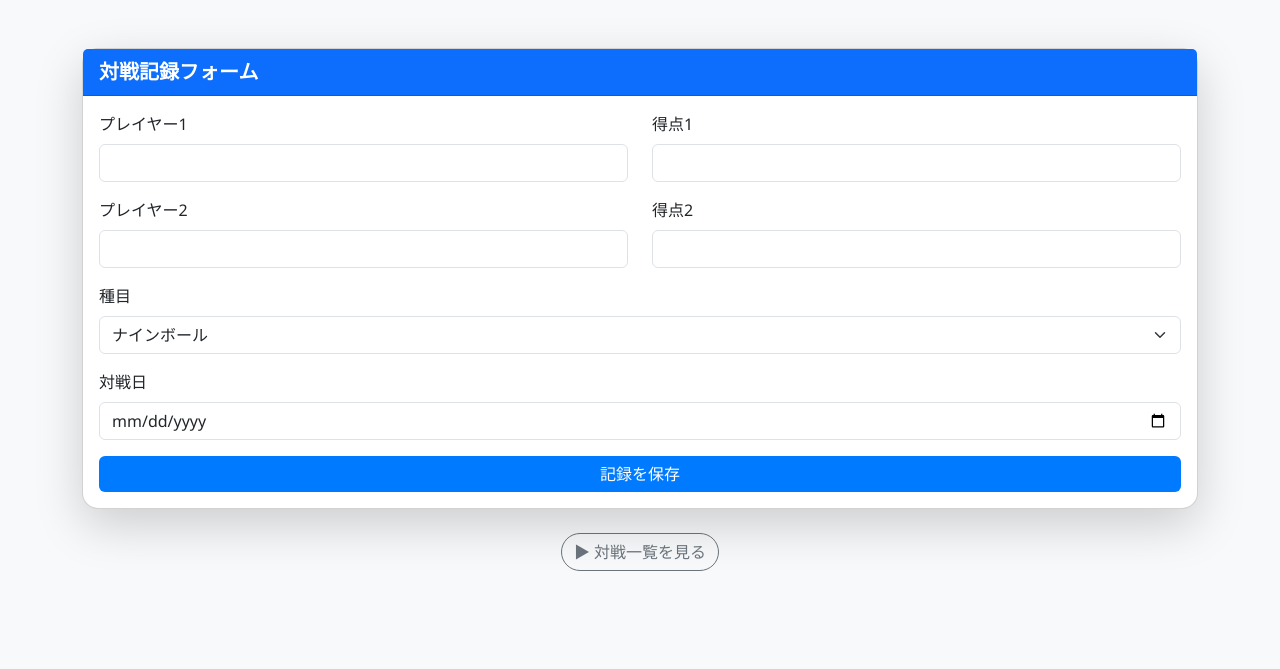
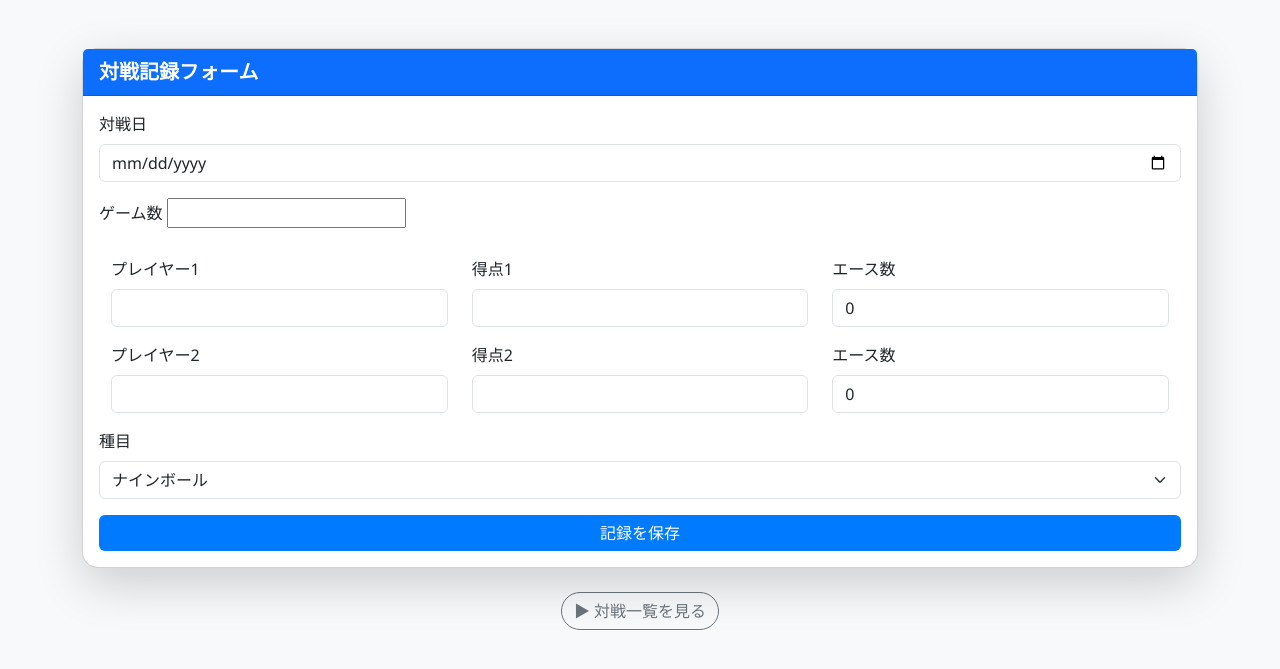
Before and after one commit to nroba/9balls, a Flask app: page / in a window 1280 px wide. Shown: the top 669 px of the page. Run offline with Flask 3, Linux system fonts and the light colour scheme.

Commit message:
エース数追加

```diff
--- a/app.py
+++ b/app.py
@@ -14,12 +14,16 @@ def index():
 
 @app.route('/submit', methods=['POST'])
 def submit():
+    games = int(request.form['games'])
     player1 = request.form['player1']
     player2 = request.form['player2']
     game_type = request.form['game_type']
     date = request.form['date']
     score1 = int(request.form['score1'])
     score2 = int(request.form['score2'])
+    ace1 = int(request.form['ace1'])
+    ace2 = int(request.form['ace2'])
+
 
     # 勝者の自動判定
     if score1 > score2:
@@ -33,14 +37,17 @@ def submit():
     point_diff = abs(score1 - score2)
 
     matches.append({
+        'date': date,
+        'games': games,
         'player1': player1,
         'player2': player2,
         'game_type': game_type,
         'winner': winner,
-        'date': date,
         'score1': score1,
         'score2': score2,
-        'point_diff': point_diff
+        'point_diff': point_diff,
+        'ace1': ace1,
+        'ace2': ace2
     })
 
     return redirect(url_for('show_matches'))
--- a/templates/index.html
+++ b/templates/index.html
@@ -7,24 +7,42 @@
     </div>
     <div class="card-body">
         <form action="/submit" method="post">
+            <div class="mb-3">
+                <label class="form-label">対戦日</label>
+                <input type="date" class="form-control" name="date" required>
+            </div>
+            <div class="mb-3">
+                <label class="form-label">ゲーム数</label>
+                <input type="number" name="games" required>
+            </div>
+            <div class="container mt-4">
                 <div class="row mb-3">
-                <div class="col">
+                    <div class="col-md-4">
                         <label class="form-label">プレイヤー1</label>
                         <input type="text" class="form-control" name="player1" required>
                     </div>
-                <div class="col">
+                    <div class="col-md-4">
                         <label class="form-label">得点1</label>
                         <input type="number" class="form-control" name="score1" required>
                     </div>
+                    <div class="col-md-4">
+                        <label class="form-label">エース数</label>
+                        <input type="number" class="form-control" name="ace1" value="0" required>
+                    </div>
                 </div>
                 <div class="row mb-3">
-                <div class="col">
+                    <div class="col-md-4">
                         <label class="form-label">プレイヤー2</label>
                         <input type="text" class="form-control" name="player2" required>
                     </div>
-                <div class="col">
+                    <div class="col-md-4">
                         <label class="form-label">得点2</label>
                         <input type="number" class="form-control" name="score2" required>
+                    </div>
+                    <div class="col-md-4">
+                        <label class="form-label">エース数</label>
+                        <input type="number" class="form-control" name="ace2" value="0" required>
+                    </div>
                 </div>
             </div>
             <div class="mb-3">
@@ -33,10 +51,6 @@
                     <option value="ナインボール">ナインボール</option>
                     <option value="エイトボール">エイトボール</option>
                 </select>
-            </div>
-            <div class="mb-3">
-                <label class="form-label">対戦日</label>
-                <input type="date" class="form-control" name="date" required>
             </div>
             <button type="submit" class="btn btn-primary w-100">記録を保存</button>
         </form>
```
Also changed, not shown: templates/matches.html (+20 -14 lines). Lines whose indentation alone changed are shown as unchanged.
